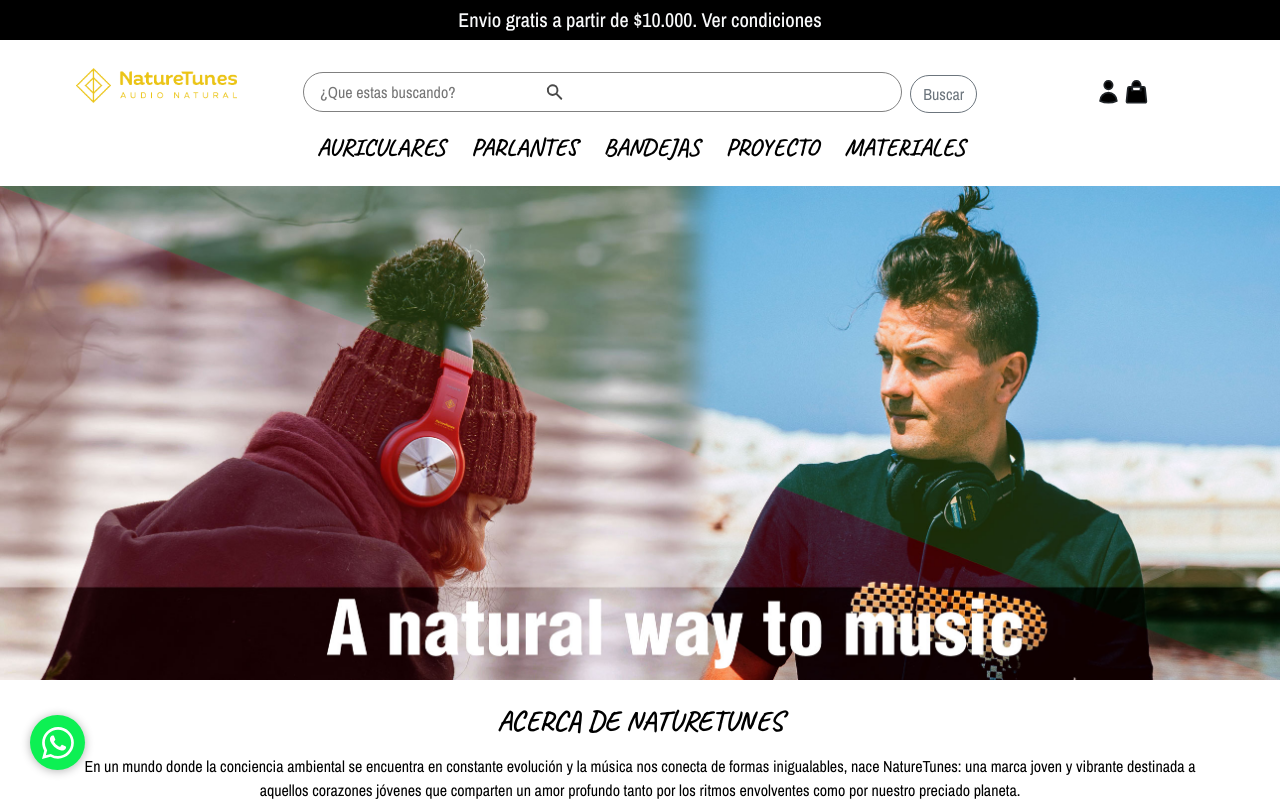
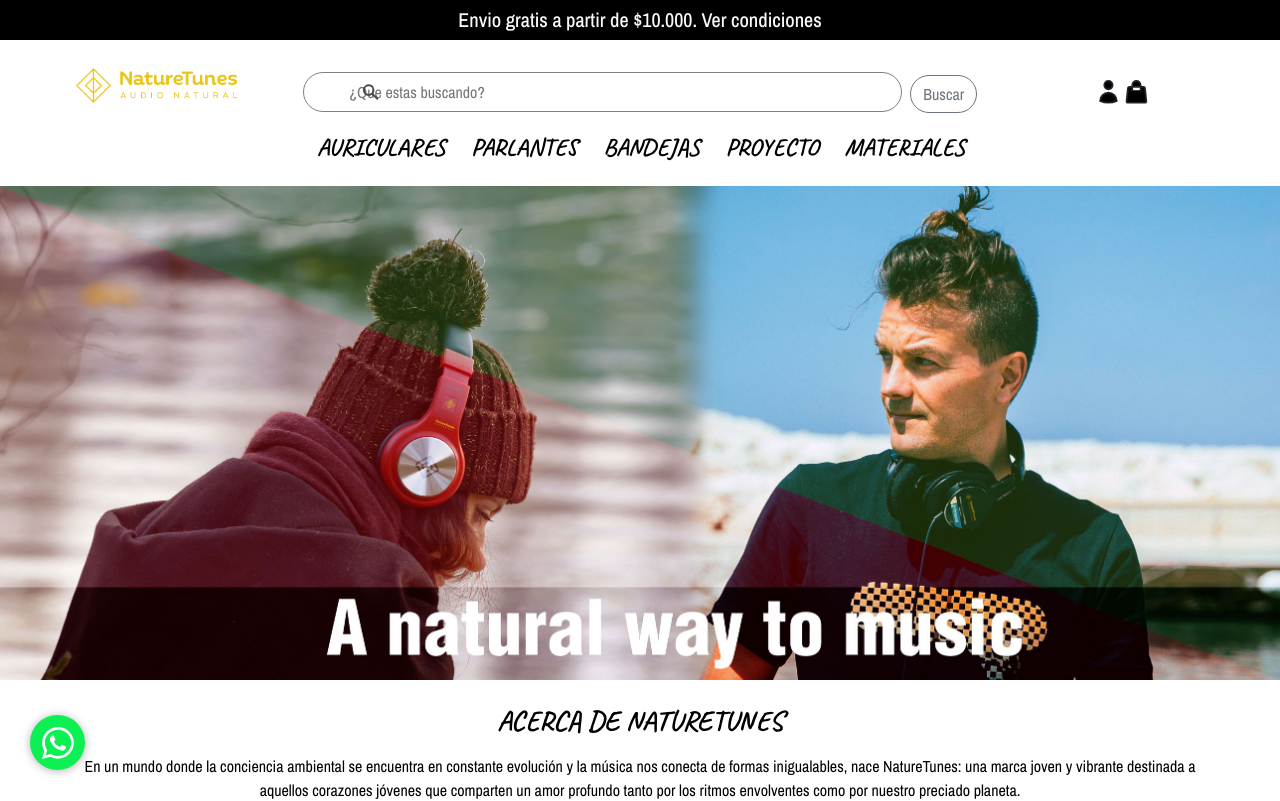
Before and after one commit to MaxiPrandi/NatureTunes, a React (Vite) app in the folder Front/: page / in a window 1280 px wide. Shown: the top 801 px of the page. Built offline with nearby package versions, Linux system fonts and the light colour scheme.

Commit message:
sube lupita mal

```diff
--- a/Front/public/styles/App.css
+++ b/Front/public/styles/App.css
@@ -40,7 +40,7 @@ h2,h3,h4 {
   position: absolute;
   width: 1.2rem;
   height: 1.2rem;
-  left: 17.5rem;
+  left: 6rem;
   top: 50%;
   transform: translateY(-50%);
 }
@@ -53,7 +53,6 @@ h2,h3,h4 {
   line-height: 0.5rem;
 
 }
-
 
 .icons {
   display: flex;
--- a/Front/src/partials/Navbar.jsx
+++ b/Front/src/partials/Navbar.jsx
@@ -29,7 +29,7 @@ function NavBar() {
 
                 <Col xs={12} md={8} className="mt-4">
                     <div className="input-wrapper">
-                        <input type="search" placeholder="¿Que estas buscando?" className="buscador py-2 me-2 ps-3 rounded-pill" />
+                    <input type="search" placeholder="        ¿Que estas buscando?" className="buscador py-2 me-2 ps-3 rounded-pill" />
                         <svg xmlns="http://www.w3.org/2000/svg" className="input-icon lupa" viewBox="0 0 20 20" fill="currentColor">
                             <path fillRule="evenodd" d="M8 4a4 4 0 100 8 4 4 0 000-8zM2 8a6 6 0 1110.89 3.476l4.817 4.817a1 1 0 01-1.414 1.414l-4.816-4.816A6 6 0 012 8z"
                                 clipRule="evenodd" /></svg>
```
